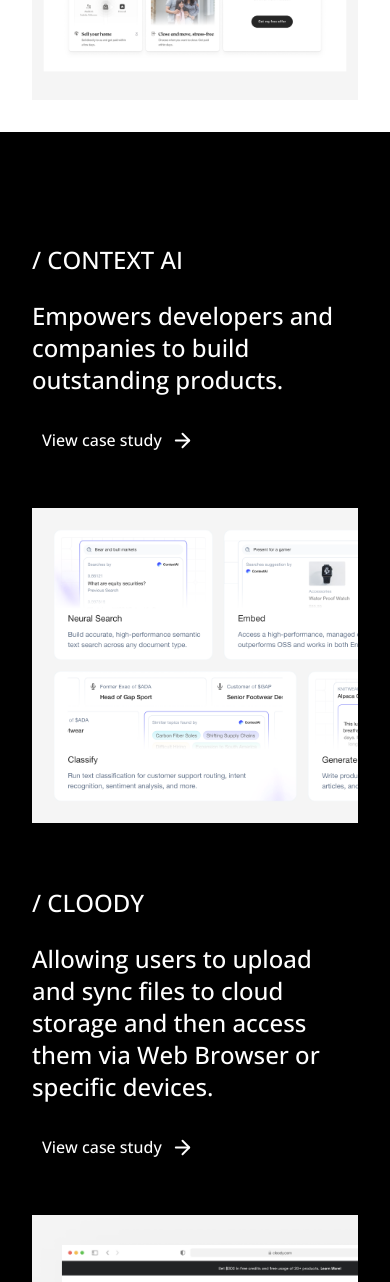
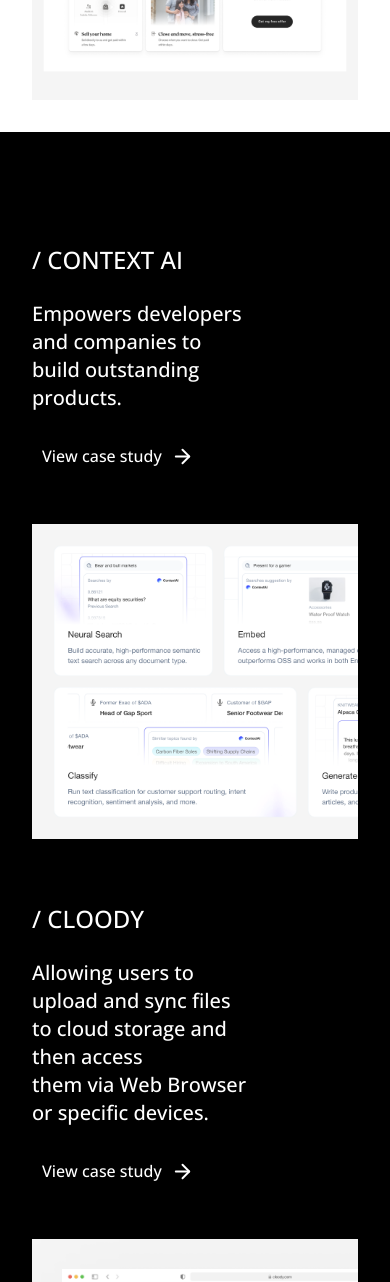
Before and after one commit to JihadZaidan/nexa-baru, a Next.js app: page /works in a window 390 px wide. Shown: the part 816-2098 px from the top of the page. Built offline with nearby package versions, Linux system fonts and the light colour scheme.

Commit message:
rebase and undo

```diff
--- a/src/components/works/centerwork.tsx
+++ b/src/components/works/centerwork.tsx
@@ -31,11 +31,11 @@ export default function CenterWork() {
 
                     <div ref={fibeRef} className="justify-left items-left flex flex-col gap-6 bg-transparent">
                         <h5 className="text-2xl font-medium text-left text-white">/ CONTEXT AI</h5>
-                        <h4 className="lg:text-4xl text-2xl font-medium text-left text-white">
-                            Empowers developers
-                            and companies to
-                            build outstanding
-                            products.
+                        <h4 className="lg:text-4xl text-xl font-medium text-left text-white">
+                            Empowers developers <br />
+                            and companies to <br />
+                            build outstanding <br />
+                            products.<br />
                         </h4>
                         <div>
                             <Button className="justify-left gap-[9px] ml-[-10px]">
@@ -49,13 +49,13 @@ export default function CenterWork() {
                 <div className="w-full justify-right items-right flex lg:flex-row flex-col gap-12 lg:pl-90">
                     <div ref={secobeRef} className="justify-left items-left flex flex-col gap-6 bg-transparent relative lg:top-25">
                         <h5 className="text-2xl font-medium text-left text-white">/ CLOODY</h5>
-                        <h4 className="lg:text-4xl text-2xl font-medium text-left text-white">
-                            Allowing users to
-                            upload and sync files
-                            to cloud storage and
-                            then access
-                            them via Web Browser
-                            or specific devices.
+                        <h4 className="lg:text-4xl text-xl font-medium text-left text-white">
+                            Allowing users to <br />
+                            upload and sync files <br />
+                            to cloud storage and <br />
+                            then access <br />
+                            them via Web Browser <br />
+                            or specific devices. <br />
                         </h4>
                         <div>
                             <Button className="justify-left gap-[9px] ml-[-10px]">
```
